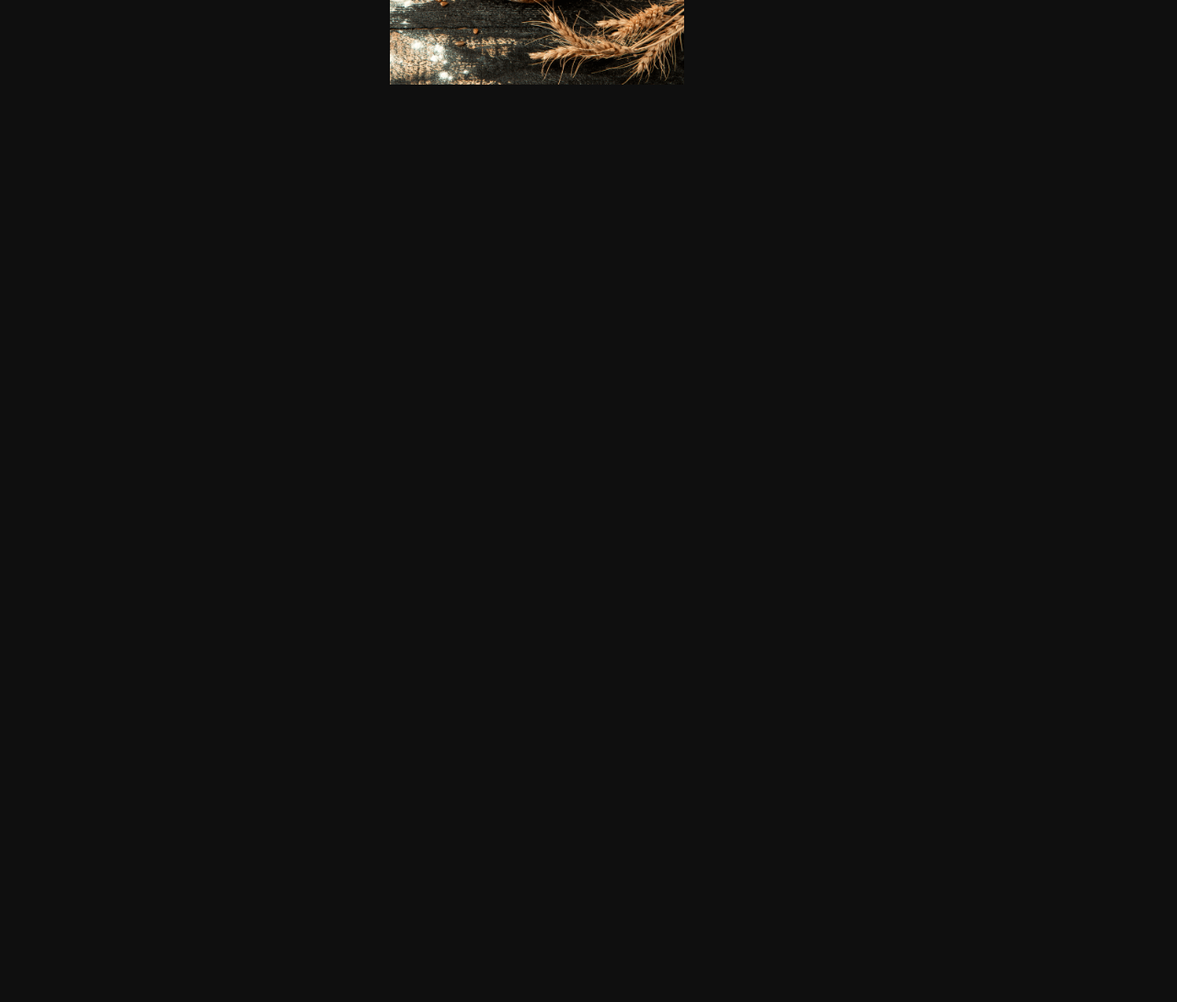
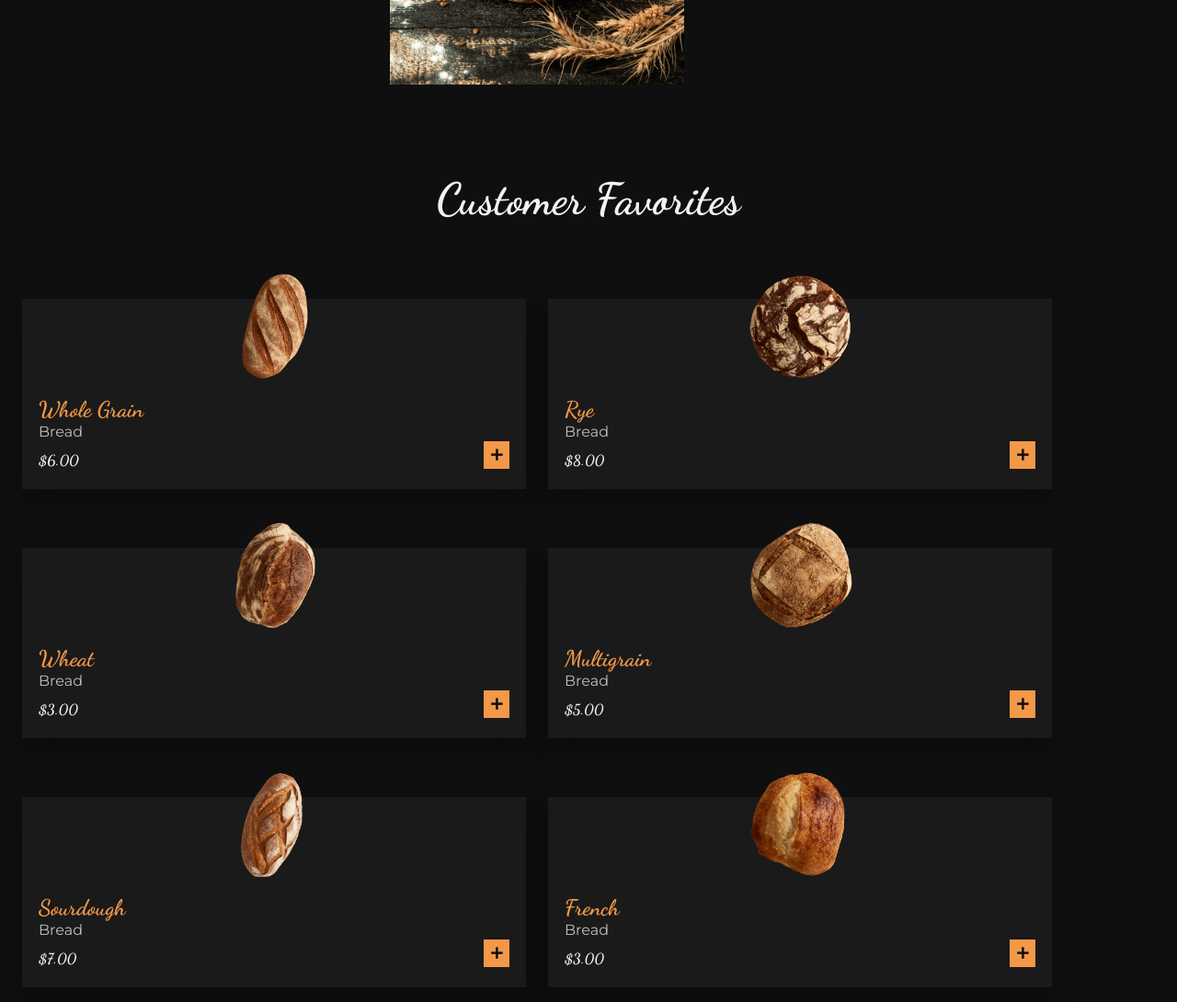
Before and after one commit to marciowillian/responsive-bakery-website, a plain HTML site: page index.html in a window 1280 px wide. Shown: the part 2499-3589 px from the top of the page at 92% size. Before the commit the page ends 2799 px from the top, so only its background shows below. Drawn offline with nearby package versions, Linux system fonts and the light colour scheme.

Commit message:
Favorite section

```diff
--- a/assets/css/styles.css
+++ b/assets/css/styles.css
@@ -436,6 +436,59 @@ img {
 
 /*=============== FAVORITES ===============*/
 
+.favorite__container {
+    padding-top: 3.5rem;
+    grid-template-columns: repeat(2, 1fr);
+    gap: 4rem 1.5rem;
+}
+
+.favorite__card {
+    position: relative;
+    background-color: var(--container-color);
+    box-shadow: 0 12px 24px hsla(0, 0%, 0%, .3);
+    padding: 6.5rem 1rem 1.25rem;
+    border: 2px solid transparent;
+    transition: border-color .4s;
+}
+
+.favorite__img {
+    width: 120px;
+    position: absolute;
+    top: -2rem;
+    left: 0;
+    right: 0;
+    margin: 0 auto;
+}
+
+.favorite__title {
+    font-size: var(--h2-font-size);
+    font-family: var(--second-font);
+    color: var(--first-color);
+}
+
+.favorite__subtitle {
+    display: block;
+    margin-bottom: .75rem;
+}
+
+.favorite__price {
+    font-size: var(--normal-font-size);
+    font-family: var(--second-font);
+}
+
+.favorite__button {
+    padding: .25rem;
+    font-size: 1.25rem;
+    position: absolute;
+    bottom: 1.25rem;
+    right: 1rem;
+    cursor: pointer;
+}
+
+.favorite__card:hover {
+    border-color: var(--first-color);
+}
+
 
 /*=============== VISIT ===============*/
 
--- a/index.html
+++ b/index.html
@@ -169,7 +169,94 @@
 
         <!--==================== FAVORITES ====================-->
         <section class="favorite section" id="favorite">
+            <h2 class="section__title">Customer Favorites</h2>
 
+            <div class="favorite__container container grid">
+                <article class="favorite__card">
+                    <img src="assets/img/favorite-bread-1.png" alt="image" class="favorite__img">
+
+                    <div class="favorite__data">
+                        <h2 class="favorite__title">Whole Grain</h2>
+                        <span class="favorite__subtitle">Bread</span>
+                        <h3 class="favorite__price">$6.00</h3>
+                    </div>
+
+                    <button class="favorite__button button">
+                        <i class="ri-add-line"></i>
+                    </button>
+                </article>
+
+                <article class="favorite__card">
+                    <img src="assets/img/favorite-bread-2.png" alt="image" class="favorite__img">
+
+                    <div class="favorite__data">
+                        <h2 class="favorite__title">Rye</h2>
+                        <span class="favorite__subtitle">Bread</span>
+                        <h3 class="favorite__price">$8.00</h3>
+                    </div>
+
+                    <button class="favorite__button button">
+                        <i class="ri-add-line"></i>
+                    </button>
+                </article>
+
+                <article class="favorite__card">
+                    <img src="assets/img/favorite-bread-3.png" alt="image" class="favorite__img">
+
+                    <div class="favorite__data">
+                        <h2 class="favorite__title">Wheat</h2>
+                        <span class="favorite__subtitle">Bread</span>
+                        <h3 class="favorite__price">$3.00</h3>
+                    </div>
+
+                    <button class="favorite__button button">
+                        <i class="ri-add-line"></i>
+                    </button>
+                </article>
+
+                <article class="favorite__card">
+                    <img src="assets/img/favorite-bread-4.png" alt="image" class="favorite__img">
+
+                    <div class="favorite__data">
+                        <h2 class="favorite__title">Multigrain</h2>
+                        <span class="favorite__subtitle">Bread</span>
+                        <h3 class="favorite__price">$5.00</h3>
+                    </div>
+
+                    <button class="favorite__button button">
+                        <i class="ri-add-line"></i>
+                    </button>
+                </article>
+
+                <article class="favorite__card">
+                    <img src="assets/img/favorite-bread-5.png" alt="image" class="favorite__img">
+
+                    <div class="favorite__data">
+                        <h2 class="favorite__title">Sourdough</h2>
+                        <span class="favorite__subtitle">Bread</span>
+                        <h3 class="favorite__price">$7.00</h3>
+                    </div>
+
+                    <button class="favorite__button button">
+                        <i class="ri-add-line"></i>
+                    </button>
+                </article>
+
+                <article class="favorite__card">
+                    <img src="assets/img/favorite-bread-6.png" alt="image" class="favorite__img">
+
+                    <div class="favorite__data">
+                        <h2 class="favorite__title">French</h2>
+                        <span class="favorite__subtitle">Bread</span>
+                        <h3 class="favorite__price">$3.00</h3>
+                    </div>
+
+                    <button class="favorite__button button">
+                        <i class="ri-add-line"></i>
+                    </button>
+                </article>
+
+            </div>
         </section>
 
         <!--==================== VISIT ====================-->
```
